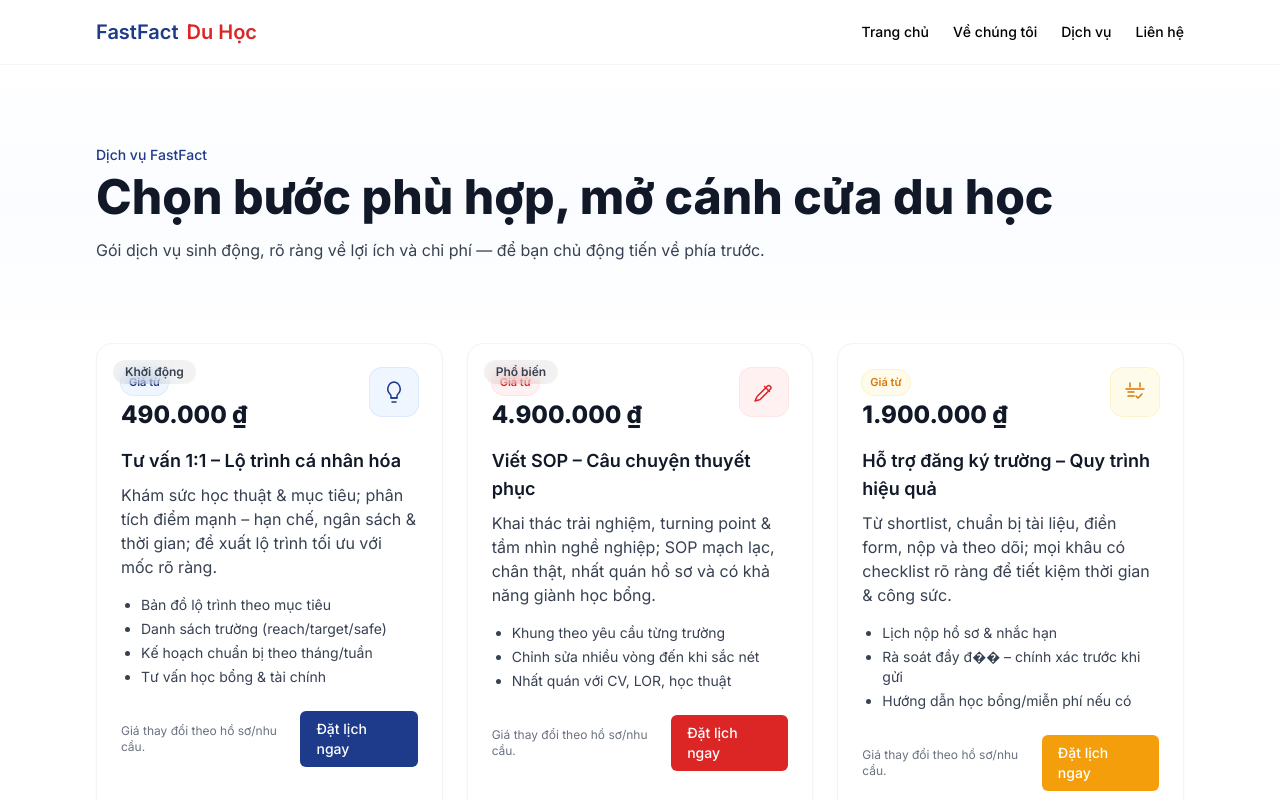
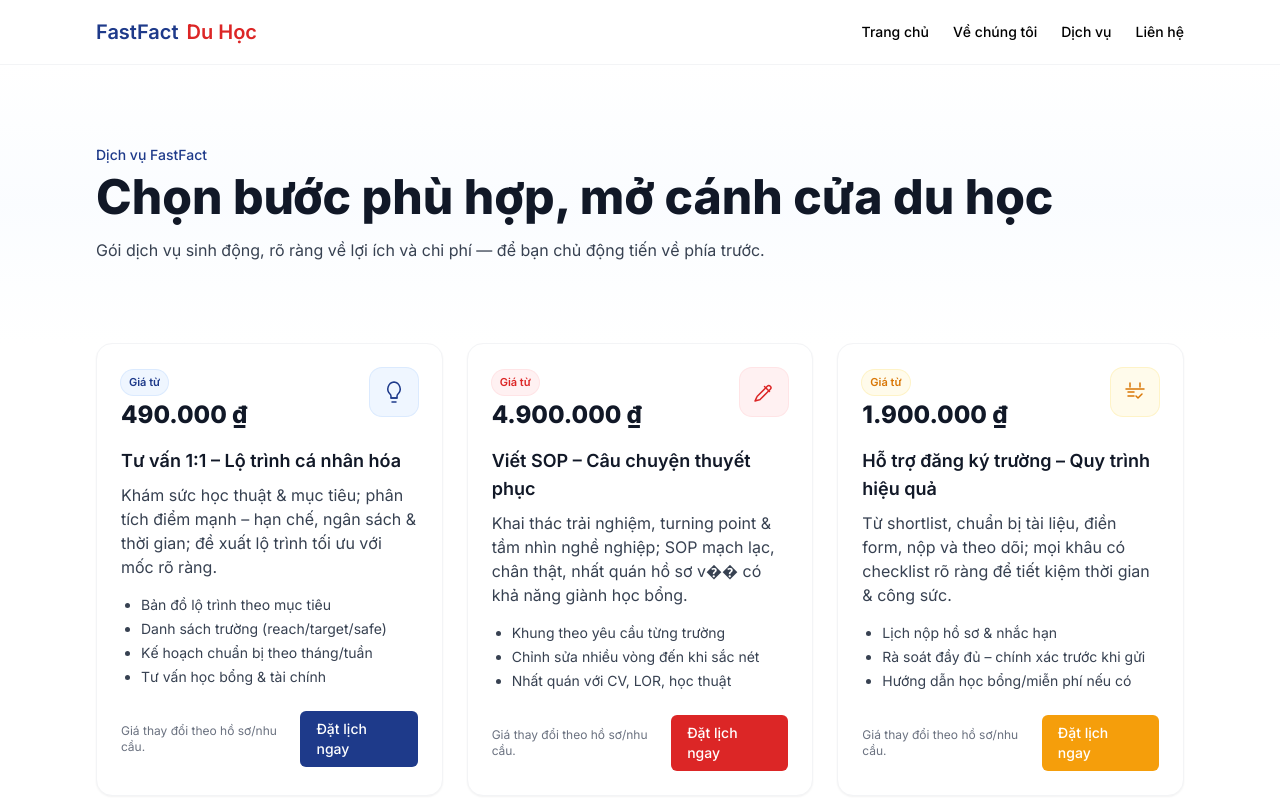
Before and after one commit to huyquochuynh008-sys/fastfactduhoc-fe, a Next.js app: page /services in a window 1280 px wide. Shown: the top 800 px of the page. Built offline with nearby package versions, Linux system fonts and the light colour scheme.

Commit message:
Remove badges from first two ServiceCard items
cgen-a813141235674e2c93ab18b7ea17bd40

```diff
--- a/pages/services.tsx
+++ b/pages/services.tsx
@@ -143,7 +143,6 @@ export default function ServicesPage() {
               ]}
               priceFrom={490000}
               variant="blue"
-              badge="Khởi động"
               icon={
                 <svg viewBox="0 0 24 24" className="h-6 w-6" fill="none" stroke="currentColor" strokeWidth="1.5" strokeLinecap="round" strokeLinejoin="round" aria-hidden>
                   <path d="M9 18h6"/>
@@ -155,7 +154,7 @@ export default function ServicesPage() {
 
             <ServiceCard
               title="Viết SOP – Câu chuyện thuyết phục"
-              description="Khai thác trải nghiệm, turning point & tầm nhìn nghề nghiệp; SOP mạch lạc, chân thật, nhất quán hồ sơ và có khả năng giành học bổng."
+              description="Khai thác trải nghiệm, turning point & tầm nhìn nghề nghiệp; SOP mạch lạc, chân thật, nhất quán hồ sơ v�� có khả năng giành học bổng."
               benefits={[
                 'Khung theo yêu cầu từng trường',
                 'Chỉnh sửa nhiều vòng đến khi sắc nét',
@@ -163,7 +162,6 @@ export default function ServicesPage() {
               ]}
               priceFrom={4900000}
               variant="rose"
-              badge="Phổ biến"
               icon={
                 <svg viewBox="0 0 24 24" className="h-6 w-6" fill="none" stroke="currentColor" strokeWidth="1.5" strokeLinecap="round" strokeLinejoin="round" aria-hidden>
                   <path d="M12.5 6.5l5 5"/>
@@ -177,7 +175,7 @@ export default function ServicesPage() {
               description="Từ shortlist, chuẩn bị tài liệu, điền form, nộp và theo dõi; mọi khâu có checklist rõ ràng để tiết kiệm thời gian & công sức."
               benefits={[
                 'Lịch nộp hồ sơ & nhắc hạn',
-                'Rà soát đầy đ�� – chính xác trước khi gửi',
+                'Rà soát đầy đủ – chính xác trước khi gửi',
                 'Hướng dẫn học bổng/miễn phí nếu có',
               ]}
               priceFrom={1900000}
```
